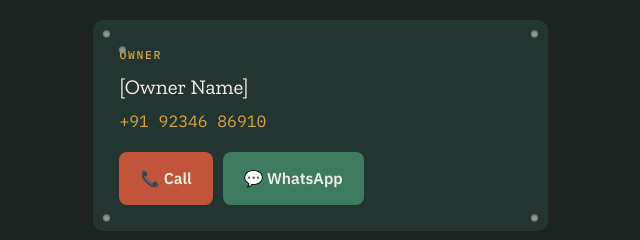
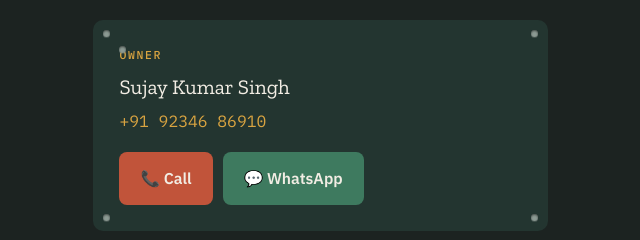
Before and after one commit to SummyKumar/Rooms, a plain HTML site: page index.html in a window 1280 px wide. Shown: the part 4957-5197 px from the top of the page, 608-1248 px from the left. Drawn offline with nearby package versions, Linux system fonts and the light colour scheme.

Commit message:
Update index.html

```diff
--- a/index.html
+++ b/index.html
@@ -473,7 +473,7 @@
       <div class="owner-card plate">
         <span class="r-tl"></span><span class="r-bl"></span><span class="r-br"></span>
         <div class="eyebrow" style="color:var(--ochre);">Owner</div>
-        <div class="name">[Owner Name]</div>
+        <div class="name">Sujay Kumar Singh</div>
         <div class="num">+91 92346 86910</div>
         <div class="btn-row">
           <a class="btn btn-call" href="tel:+919234686910">📞 Call</a>
```
